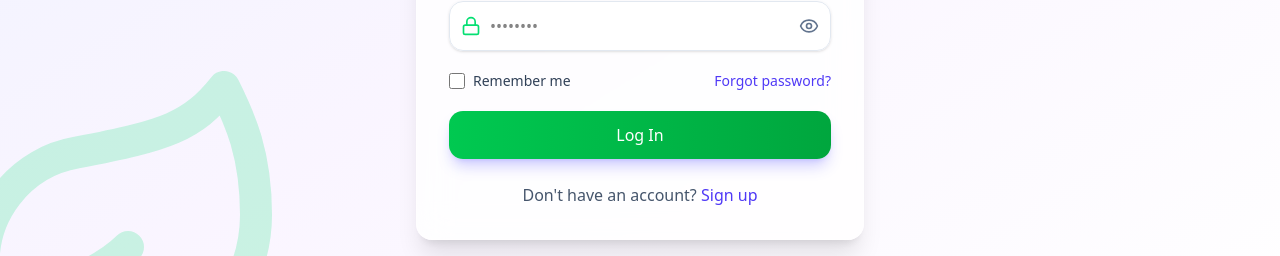
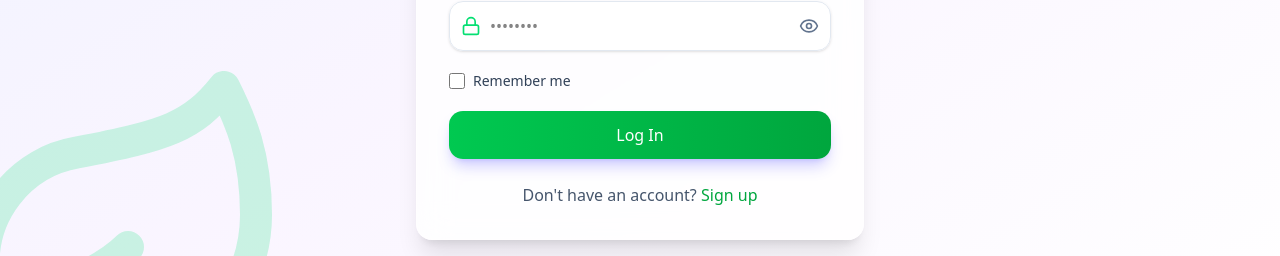
Before and after one commit to MohitSehrawat161/Ai-budtender-assistant-frontend, a Next.js app: page /login in a window 1280 px wide. Shown: the part 505-761 px from the top of the page. Built offline with nearby package versions, Linux system fonts and the light colour scheme; no server answers.

Commit message:
updated login page

```diff
--- a/src/app/(auth)/login/page.tsx
+++ b/src/app/(auth)/login/page.tsx
@@ -150,11 +150,11 @@ export default function LoginPage() {
                   Remember me
                 </label>
               </div>
-              <div className="text-sm">
+              {/* <div className="text-sm">
                 <Link href="/forgot-password" className="font-medium text-indigo-600 hover:text-indigo-500">
                   Forgot password?
                 </Link>
-              </div>
+              </div> */}
             </div>
 
             {/* Login Button */}
@@ -170,7 +170,7 @@ export default function LoginPage() {
           <div className="mt-6 text-center">
             <p className="text-slate-600">
               Don't have an account?{' '}
-              <Link href="/sign-up" className="font-medium text-indigo-600 hover:text-indigo-500 transition-colors">
+              <Link href="/sign-up" className="font-medium text-green-600 hover:text-green-500 transition-colors">
                 Sign up
               </Link>
             </p>
```
